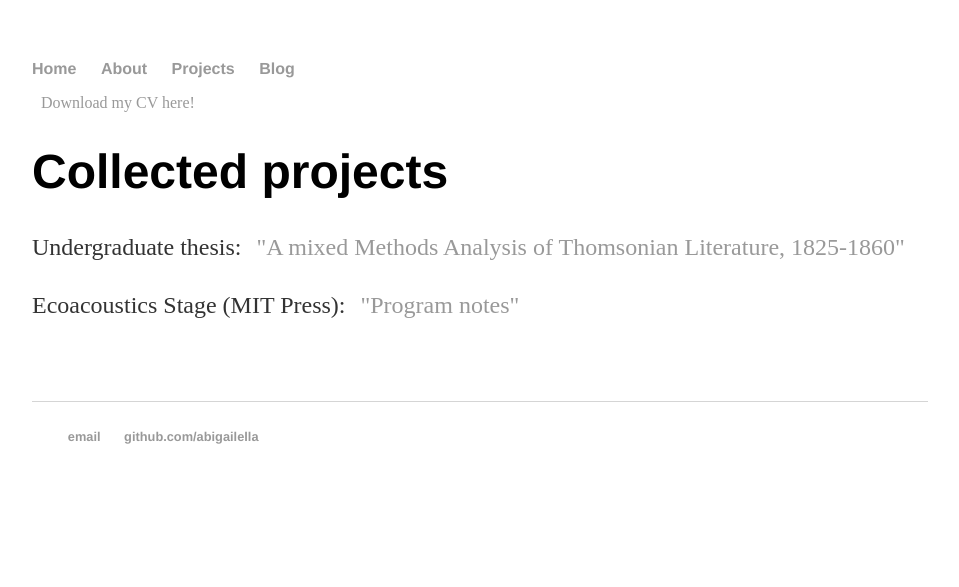
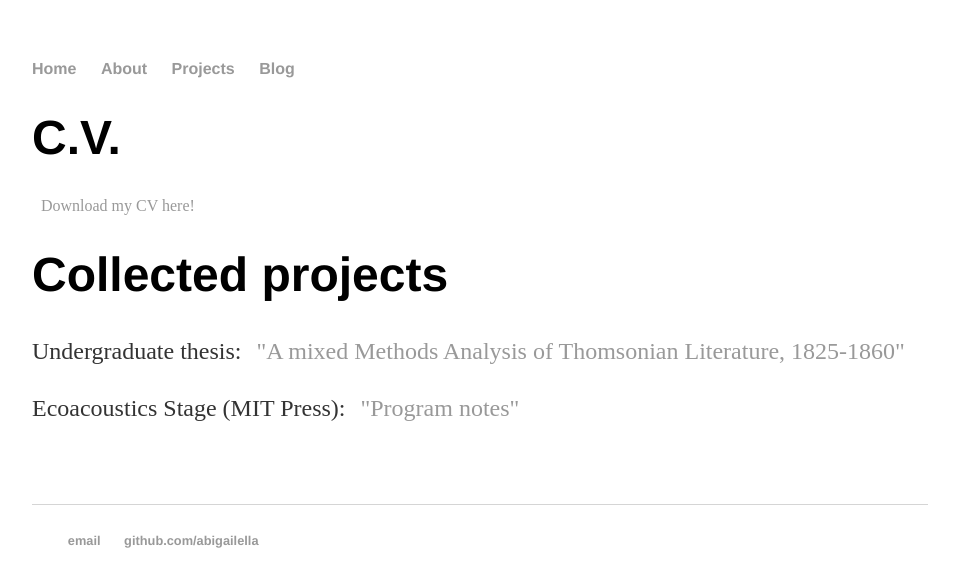
Before and after one commit to abigailella/abigailella.github.io, a Jekyll site: the page projects.html, which Jekyll copies as it is, in a window 1280 px wide. Shown: the top 587 px of the page, without its empty margins (160-1119 px from the left). Built offline with Jekyll 4.4.1, drawn with Linux system fonts in a browser that asks for light colours.

Commit message:
Update projects.html

```diff
--- a/projects.html
+++ b/projects.html
@@ -20,13 +20,17 @@
     </nav>
 <div class="container">
 
-  	<div class="cv">
+
+
+	<div class="blurb">
+
+		<h1> C.V.</h1>
+
 		<a href="Professional_CV (14).pdf" style="text-decoration:none; margin:1%;">Download my CV here!</a>
 
 
-	</div>
 
-	<div class="blurb">
+
 	<h1>Collected projects</h1>
 		<p>Undergraduate thesis: <a href = "thesis.pdf"style="text-decoration:none; margin:1%;">"A mixed Methods Analysis of Thomsonian Literature, 1825-1860"</a> </p>
 		<p> Ecoacoustics Stage (MIT Press): <a href = "https://www.mitpressjournals.org/doi/pdf/10.1162/comj_e_00452" style="text-decoration:none; margin:1%;">"Program notes"   </p>
```
